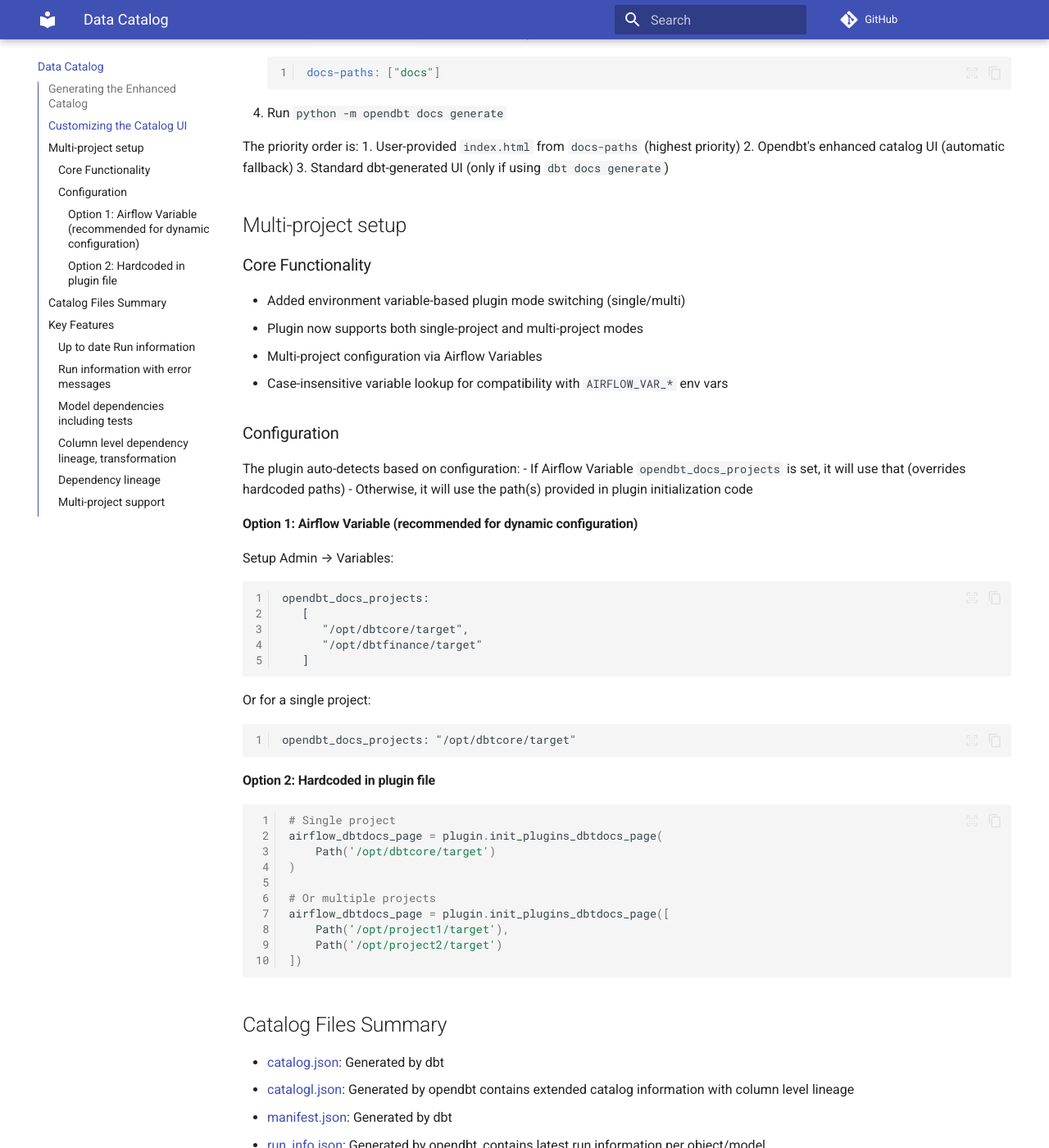
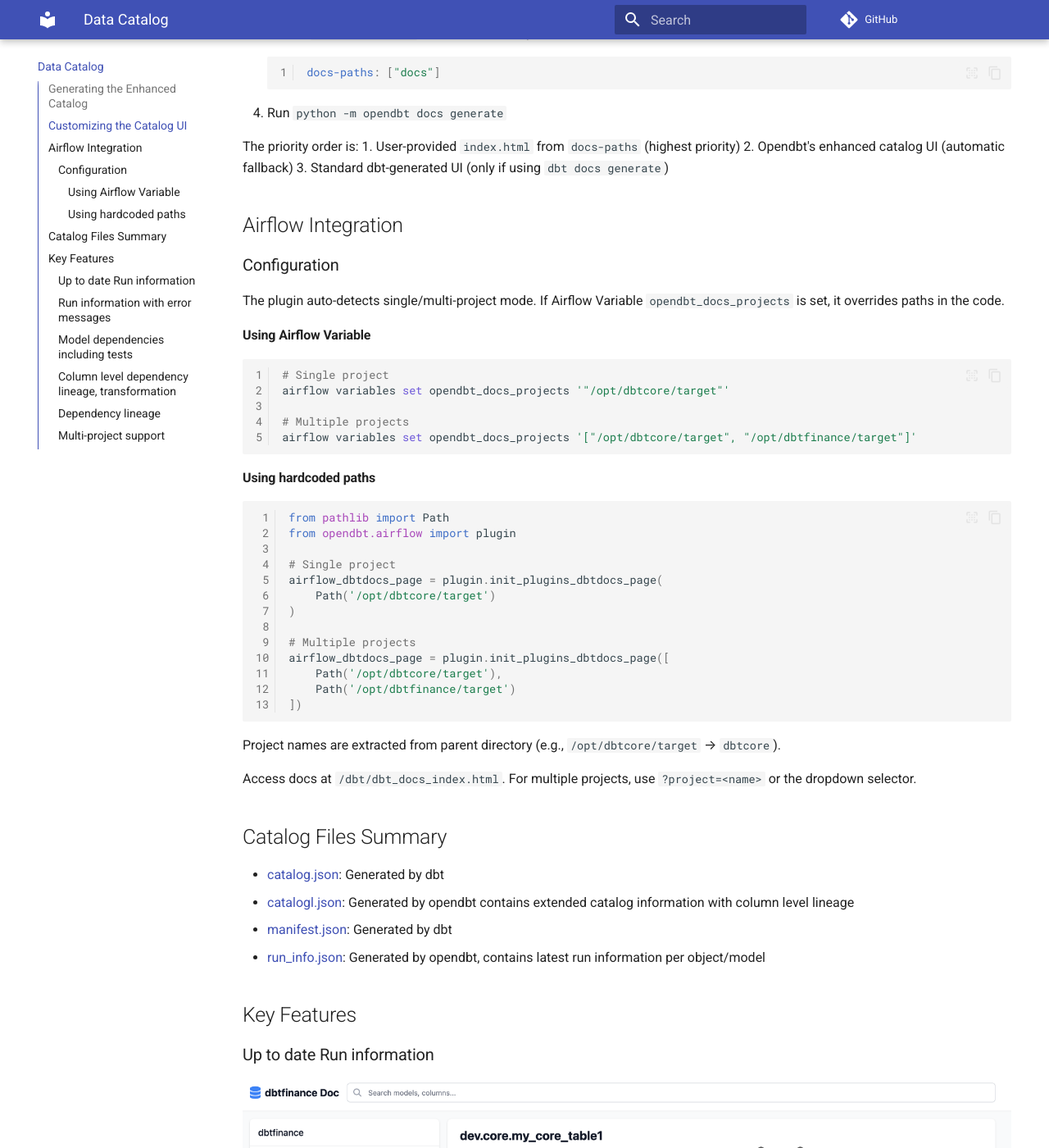
Before and after one commit to memiiso/opendbt, an MkDocs documentation site: the page built from docs/catalog.md, in a window 1280 px wide and 1400 px high, scrolled down 733 px. Shown: the whole window at 82% size. Built offline with MkDocs 1.6.1 and Material for MkDocs 9.7.7, drawn with Linux system fonts in a browser that asks for light colours; comment, search, counter and statistics services are not loaded.

Commit message:
updated the docs for multi-project UI catalog

````diff
--- a/docs/catalog.md
+++ b/docs/catalog.md
@@ -34,50 +34,43 @@
 2. Opendbt's enhanced catalog UI (automatic fallback)
 3. Standard dbt-generated UI (only if using `dbt docs generate`)
 
-## Multi-project setup
-
-### Core Functionality
-   - Added environment variable-based plugin mode switching (single/multi)
-   - Plugin now supports both single-project and multi-project modes
-   - Multi-project configuration via Airflow Variables
-   - Case-insensitive variable lookup for compatibility with `AIRFLOW_VAR_*` env vars
+## Airflow Integration
 
 ### Configuration
 
-The plugin auto-detects based on configuration:
-- If Airflow Variable `opendbt_docs_projects` is set, it will use that (overrides hardcoded paths)
-- Otherwise, it will use the path(s) provided in plugin initialization code
+The plugin auto-detects single/multi-project mode. If Airflow Variable `opendbt_docs_projects` is set, it overrides paths in the code.
 
-#### Option 1: Airflow Variable (recommended for dynamic configuration)
+#### Using Airflow Variable
 
-Setup Admin → Variables:
-   ```
-   opendbt_docs_projects:
-      [
-         "/opt/dbtcore/target",
-         "/opt/dbtfinance/target"
-      ]
-   ```
+```bash
+# Single project
+airflow variables set opendbt_docs_projects '"/opt/dbtcore/target"'
 
-Or for a single project:
-   ```
-   opendbt_docs_projects: "/opt/dbtcore/target"
-   ```
+# Multiple projects
+airflow variables set opendbt_docs_projects '["/opt/dbtcore/target", "/opt/dbtfinance/target"]'
+```
 
-#### Option 2: Hardcoded in plugin file
+#### Using hardcoded paths
 
-   ```python
-   # Single project
-   airflow_dbtdocs_page = plugin.init_plugins_dbtdocs_page(
-       Path('/opt/dbtcore/target')
-   )
+```python
+from pathlib import Path
+from opendbt.airflow import plugin
 
-   # Or multiple projects
-   airflow_dbtdocs_page = plugin.init_plugins_dbtdocs_page([
-       Path('/opt/project1/target'),
-       Path('/opt/project2/target')
-   ])
-   ```
+# Single project
+airflow_dbtdocs_page = plugin.init_plugins_dbtdocs_page(
+    Path('/opt/dbtcore/target')
+)
+
+# Multiple projects
+airflow_dbtdocs_page = plugin.init_plugins_dbtdocs_page([
+    Path('/opt/dbtcore/target'),
+    Path('/opt/dbtfinance/target')
+])
+```
+
+Project names are extracted from parent directory (e.g., `/opt/dbtcore/target` → `dbtcore`).
+
+Access docs at `/dbt/dbt_docs_index.html`. For multiple projects, use `?project=<name>` or the dropdown selector.
 
 ## Catalog Files Summary
 
````
